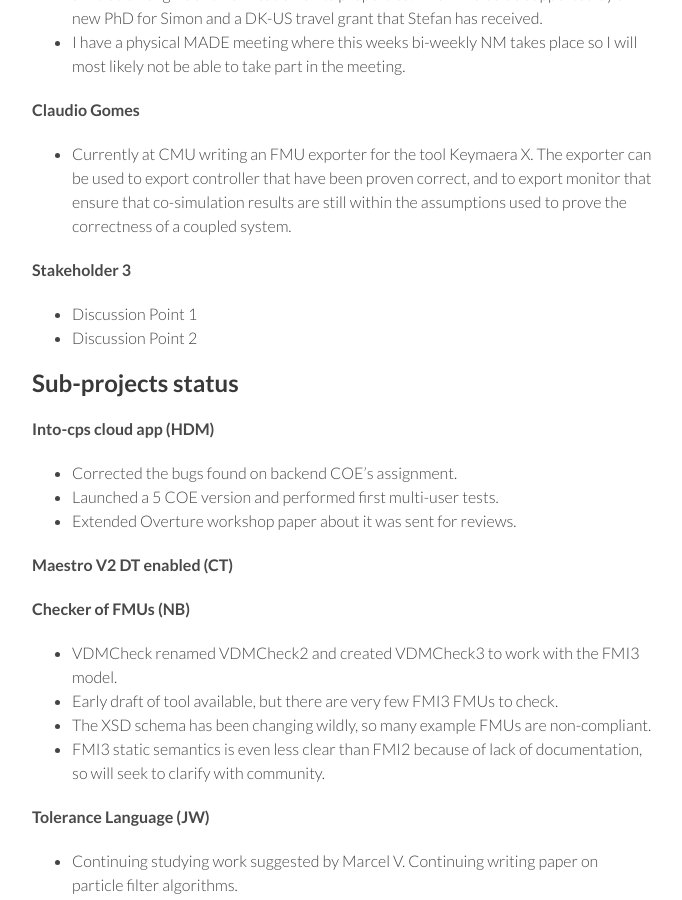
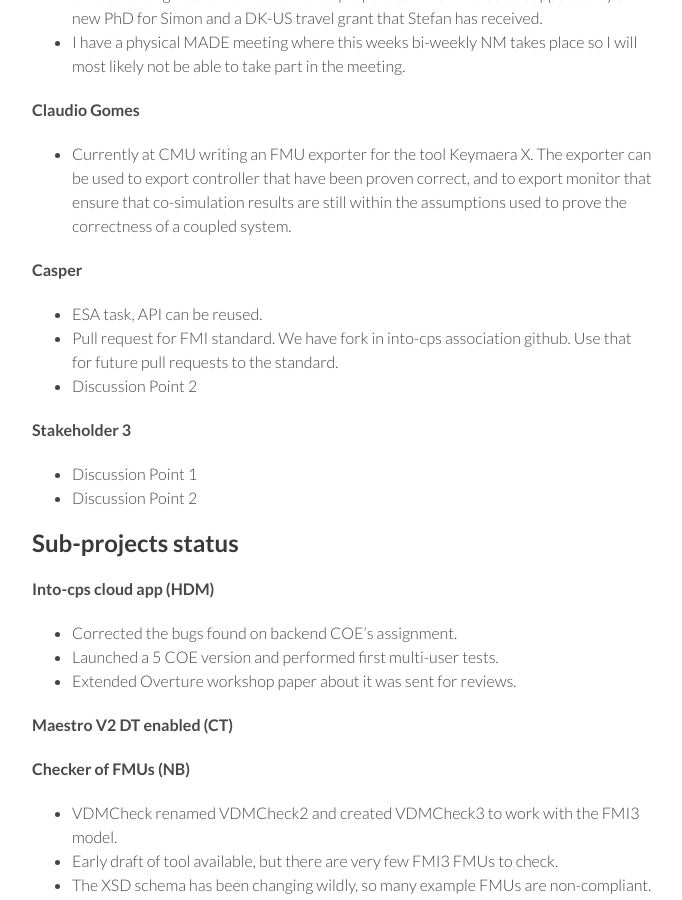
Before and after one commit to digitaltwincentre/digitaltwincentre.github.io, a Jekyll site: the page built from _biweeklies/Biweekly-9.md, in a window 1280 px wide and 900 px high, scrolled down 694 px. Shown: the whole window, without its empty margins (418-1100 px from the left). Built offline with Jekyll 4.4.1, drawn with Linux system fonts in a browser that asks for light colours; nearby versions of some CDN libraries.

Commit message:
Update Biweekly-9.md

```diff
--- a/_biweeklies/Biweekly-9.md
+++ b/_biweeklies/Biweekly-9.md
@@ -36,6 +36,11 @@ private information must be stored elsewhere.  -->
 #### Claudio Gomes
 * Currently at CMU writing an FMU exporter for the tool Keymaera X. The exporter can be used to export controller that have been proven correct, and to export monitor that ensure that co-simulation results are still within the assumptions used to prove the correctness of a coupled system.
 
+#### Casper
+* ESA task, API can be reused.
+* Pull request for FMI standard. We have fork in into-cps association github. Use that for future pull requests to the standard.
+* Discussion Point 2
+
 #### Stakeholder 3
 * Discussion Point 1
 * Discussion Point 2
```
